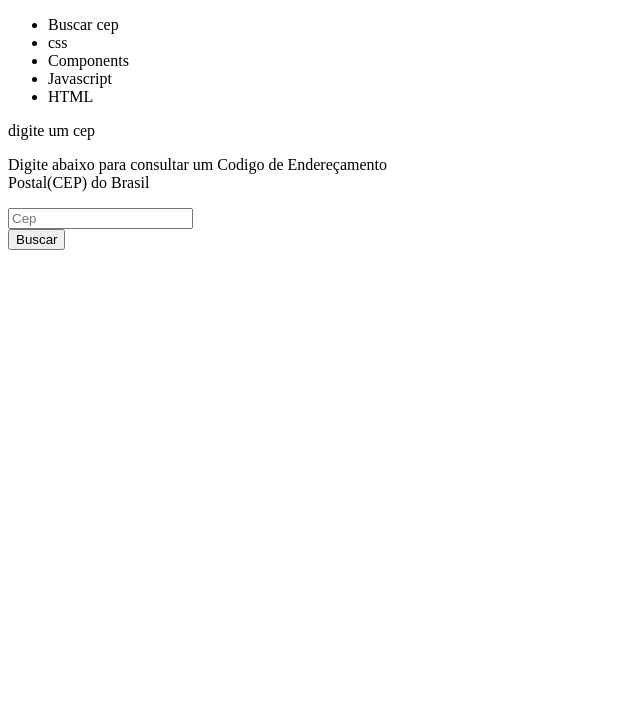
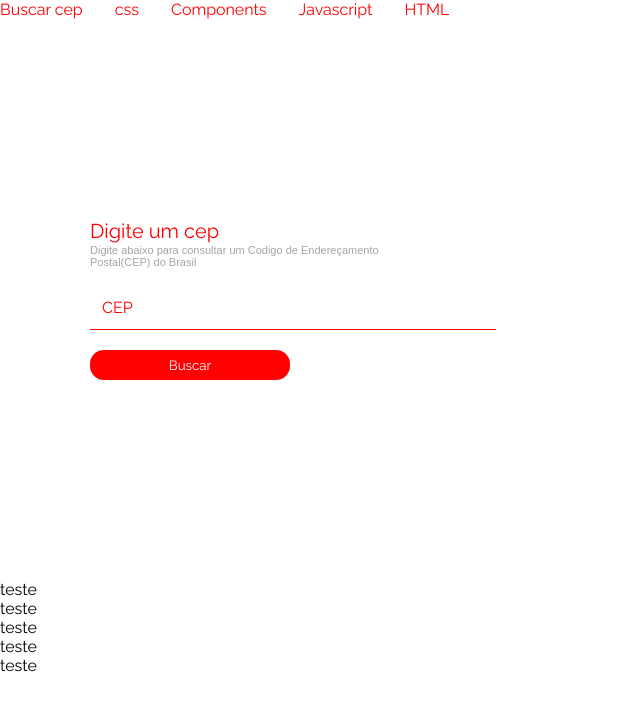
Before and after one commit to otaviojneto/desafio-front, a plain HTML site: page index.html in a window 1280 px wide. Shown: the whole page, without its empty margins (0-640 px from the left). Drawn offline with Linux system fonts and the light colour scheme.

Commit message:
ajuste no css + add reset + criação do input float

```diff
--- /dev/null
+++ b/assets/css/input.css
@@ -0,0 +1,28 @@
+.box-input {
+    position: relative;
+    width: 100%;
+}
+
+.box-input .label {
+    color: red;
+    cursor: text;
+    font-size: 16px;
+    left: 12px;
+    position: absolute;
+    top: 20px;
+    transition: 0.15s ease-in-out;
+}
+
+.box-input .input {
+    border-bottom: 1px solid red;
+    display: block;
+    font-size: 16px;
+    padding: 20px 12px 12px;
+    width: 100%;
+}
+
+.box-input .input:focus + .label,
+.box-input .input:valid + .label {
+    font-size: 12px;
+    top: 0;
+}
--- /dev/null
+++ b/assets/css/reset.css
@@ -0,0 +1,30 @@
+@import url("https://fonts.googleapis.com/css2?family=Raleway:wght@400;700;900&display=swap");
+
+* {
+    border: 0;
+    box-sizing: border-box;
+    color: #000;
+    font-family: "Raleway", sans-serif;
+    margin: 0;
+    outline: none !important;
+    padding: 0;
+}
+
+body,
+html {
+    background-color: #fff;
+    font-size: 16px;
+    scroll-behavior: smooth;
+}
+
+ul {
+    list-style: none;
+}
+
+a {
+    text-decoration: none;
+}
+
+textarea {
+    resize: none;
+}
--- a/assets/fonts/css/style.css
+++ b/assets/css/style.css
@@ -1,44 +1,22 @@
- body {
-     }
-
-div{
+div {
     display: inline-block;
 }
 
- p {
-    margin-top: 1px ;
+p {
+    margin-top: 1px;
     padding-bottom: 10px;
     font-size: 11px;
     font-family: Arial, Helvetica, sans-serif;
     color: rgba(138, 135, 135, 0.76);
- }
-
- ul, li {
-    list-style:none;
-    display: flex;
-    margin-right: 32px;
-    color: red;
 }
 
-@font-face{
-    font-family: 'Raleway-Black';
-    src: url('/assets/fonts/Raleway-Black.ttf');
-    font-weight: 200px;
-    font-style: 11px;
+.menu {
+    display: flex;
 }
-
-
-.fonte {
-    font-family: Raleway-Black, Arial, sans-serif;
-}
-
-@font-face{
-    font-family: 'Raleway-Bold';
-    src: url('/assets/fonts/Raleway-Bold.ttf');
-}
-
-.fon {
-    font-family: Raleway-Bold, Helvetica, sans-serif;
+.menu .item {
+    color: red;
+    list-style: none;
+    margin-right: 32px;
 }
 
 /*  cep  */
@@ -55,9 +33,8 @@ button {
 }
 
 button:focus {
-     outline: none;
+    outline: none;
 }
-
 
 label.fonte {
     color: red;
@@ -73,7 +50,7 @@ label.fonte {
 .boxtxt {
     border: none;
     text-decoration: none;
-    border-bottom: 0.5px solid rgba(138, 135, 135, 0.76);;
+    border-bottom: 0.5px solid rgba(138, 135, 135, 0.76);
     width: 98%;
     box-shadow: none;
 }
@@ -88,7 +65,6 @@ label.fonte {
 
 /* mapa */
 
-.borda{
+.borda {
     background-color: red;
-
 }
--- a/index.html
+++ b/index.html
@@ -1,35 +1,53 @@
 <!DOCTYPE html>
 <html lang="en">
     <head>
-    <meta charset="UTF-8">
-    <meta name="viewport" content="width=device-width, initial-scale=1.0">
-     <link rel="stylesheet" href="style.css">
+        <meta charset="UTF-8" />
+        <meta name="viewport" content="width=device-width, initial-scale=1.0" />
+
         <title>Desafio de front</title>
+
+        <link rel="stylesheet" href="./assets/css/reset.css" />
+        <link rel="stylesheet" href="./assets/css/fonts.css" />
+
+        <link rel="stylesheet" href="./assets/css/style.css" />
+        <link rel="stylesheet" href="./assets/css/input.css" />
     </head>
     <body>
         <nav>
-        <ul>
-            <li class="fonte">Buscar cep</li>
-            <li class="fon">css</li>
-            <li class="fon">Components</li>
-            <li class="fon">Javascript</li>
-            <li class="fon">HTML</li>
+            <ul class="menu">
+                <li class="item raleway-black">Buscar cep</li>
+                <li class="item raleway-bold">css</li>
+                <li class="item raleway-bold">Components</li>
+                <li class="item raleway-bold">Javascript</li>
+                <li class="item raleway-bold">HTML</li>
             </ul>
         </nav>
 
         <div class="esp">
             <form>
-        <label class="fonte" for="cep">digite um cep</label><br>
-        <p>Digite abaixo para consultar um Codigo de Endereçamento<br>
-        Postal(CEP) do Brasil</p>
-        <input class="boxtxt" id="cep" type="text" placeholder="Cep" required="required"/><br>
+                <label class="fonte" for="cep">Digite um cep</label><br />
+                <p>
+                    Digite abaixo para consultar um Codigo de Endereçamento<br />
+                    Postal(CEP) do Brasil
+                </p>
+
+                <div class="box-input">
+                    <input type="text" class="input" id="cep" required />
+                    <label for="cep" class="label">CEP</label>
+                </div>
+
                 <button type="submit">Buscar</button>
             </form>
         </div>
 
-    <div class="borda">
+        <ul>
+            <li>teste</li>
+            <li>teste</li>
+            <li>teste</li>
+            <li>teste</li>
+            <li>teste</li>
+        </ul>
 
-
-    </div>
+        <div class="borda"></div>
     </body>
-</html></html>
+</html>
```
Also changed, not shown: assets/css/fonts.css (added), 1 other file. Lines whose indentation alone changed are shown as unchanged.
